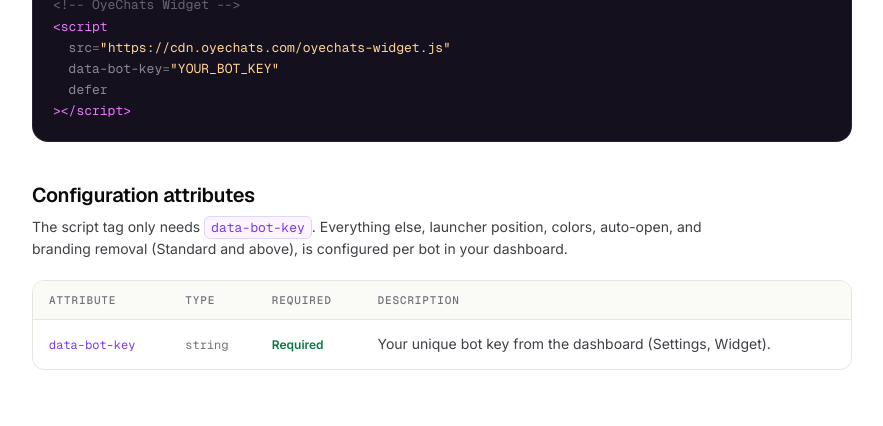
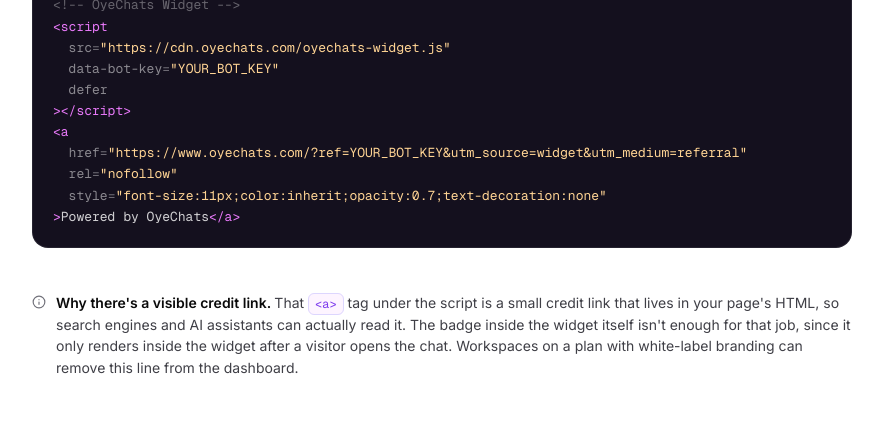
Before and after one commit to digibranders/oyechats-website-v2, a Next.js app: page /docs in a window 1280 px wide. Shown: the part 1300-1726 px from the top of the page, without its empty margins (340-1223 px from the left). Built offline with nearby package versions, Linux system fonts and the light colour scheme; no server answers.

Commit message:
docs: document the crawlable attribution anchor in the widget install

```diff
--- a/src/app/docs/page.tsx
+++ b/src/app/docs/page.tsx
@@ -192,8 +192,31 @@
                     <span className="text-white/40">=</span>
                     <span className="text-[#FFD494]">{`"YOUR_BOT_KEY"`}</span>{'\n'}
                     {'  '}<span className="text-white/50">defer</span>{'\n'}
-                    <span className="text-[#E879F9]">{`></script>`}</span>
+                    <span className="text-[#E879F9]">{`></script>`}</span>{'\n'}
+                    <span className="text-[#E879F9]">{`<a`}</span>{'\n'}
+                    {'  '}<span className="text-white/50">href</span>
+                    <span className="text-white/40">=</span>
+                    <span className="text-[#FFD494]">{`"https://www.oyechats.com/?ref=YOUR_BOT_KEY&utm_source=widget&utm_medium=referral"`}</span>{'\n'}
+                    {'  '}<span className="text-white/50">rel</span>
+                    <span className="text-white/40">=</span>
+                    <span className="text-[#FFD494]">{`"nofollow"`}</span>{'\n'}
+                    {'  '}<span className="text-white/50">style</span>
+                    <span className="text-white/40">=</span>
+                    <span className="text-[#FFD494]">{`"font-size:11px;color:inherit;opacity:0.7;text-decoration:none"`}</span>{'\n'}
+                    <span className="text-[#E879F9]">{`>`}</span>
+                    <span className="text-white/80">Powered by OyeChats</span>
+                    <span className="text-[#E879F9]">{`</a>`}</span>
                   </pre>
+                </div>
+
+                <div className="mb-10">
+                  <Callout variant="info" title="Why there's a visible credit link">
+                    That{' '}
+                    <code className="font-mono text-[12px] text-volt bg-volt-tint border border-volt-line px-1.5 py-0.5 rounded-[var(--r-1)]">
+                      {`<a>`}
+                    </code>{' '}
+                    tag under the script is a small credit link that lives in your page&apos;s HTML, so search engines and AI assistants can actually read it. The badge inside the widget itself isn&apos;t enough for that job, since it only renders inside the widget after a visitor opens the chat. Workspaces on a plan with white-label branding can remove this line from the dashboard.
+                  </Callout>
                 </div>
 
                 <h3 className="type-heading-3 text-ink mb-2">Configuration attributes</h3>
```
